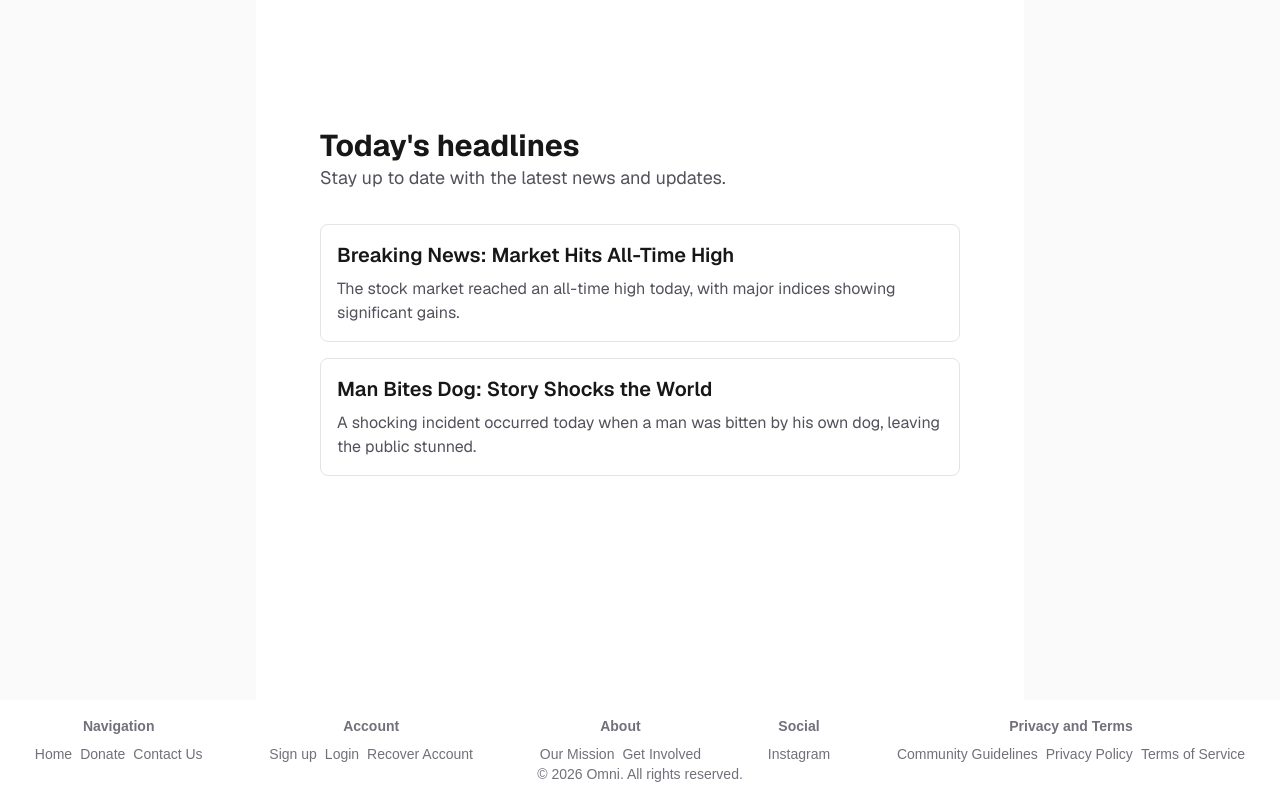
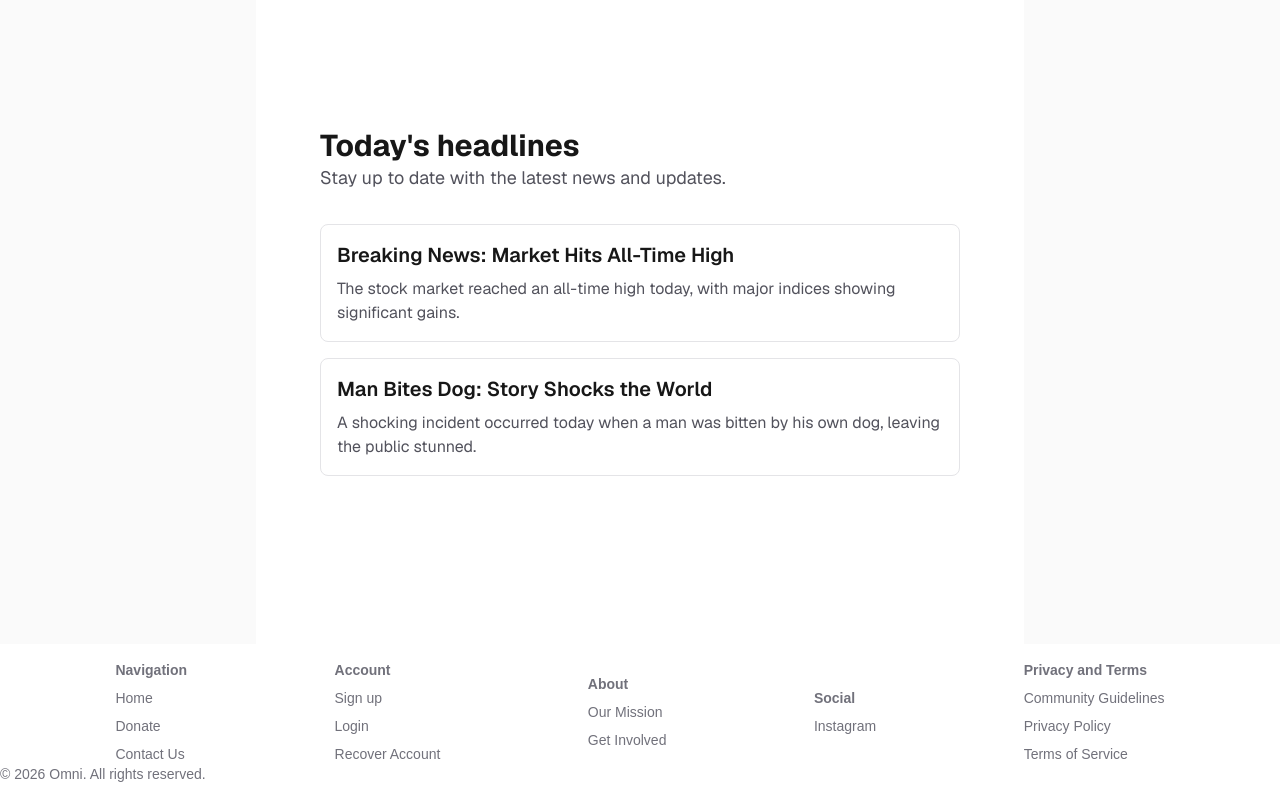
Before and after one commit to thomassrmcardle/Omni, a Next.js app in the folder app/: page / in a window 1280 px wide. Built offline with nearby package versions, Linux system fonts and the light colour scheme.

Commit message:
Resolved footer glitch.

```diff
--- a/app/app/layout.tsx
+++ b/app/app/layout.tsx
@@ -19,11 +19,11 @@ export const metadata: Metadata = {
 
 function FooterLayout() {
   return (
-    <footer className="w-full text-center py-4 text-sm text-zinc-500 dark:text-zinc-400">
+    <footer className="w-full py-4 text-sm text-zinc-500 dark:text-zinc-400">
        <div className="flex space-evenly w-full gap-8">
         <div className="match-stack">
           <h3 className="font-semibold" >Navigation</h3>
-          <ul className="flex gap-2">
+          <ul className="flex flex-col gap-2">
             <li><a href="/" className="text-white-200 hover:underline">
               Home
             </a></li>
@@ -38,7 +38,7 @@ function FooterLayout() {
 
         <div className="match-stack">
           <h3 className="font-semibold">Account</h3>
-          <ul className="flex gap-2">
+          <ul className="flex flex-col gap-2">
             <li><a href="/guidelines" className="text-white-200 hover:underline">
               Sign up
             </a></li>
@@ -53,7 +53,7 @@ function FooterLayout() {
 
         <div className="match-stack">
           <h3 className="font-semibold" >About</h3>
-          <ul className="flex gap-2">
+          <ul className="flex flex-col gap-2">
             <li><a href="/mission" className="text-white-200 hover:underline">
               Our Mission
             </a></li>
@@ -65,7 +65,7 @@ function FooterLayout() {
 
         <div className="match-stack">
           <h3 className="font-semibold">Social</h3>
-          <ul className="flex gap-2">
+          <ul className="flex flex-col gap-2">
             <li><a href="/guidelines" className="text-white-200 hover:underline">
               Instagram
             </a></li>
@@ -74,7 +74,7 @@ function FooterLayout() {
 
         <div className="match-stack">
           <h3 className="font-semibold" >Privacy and Terms</h3>
-          <ul className="flex gap-2">
+          <ul className="flex flex-col gap-2">
             <li><a href="/guidelines" className="text-white-200 hover:underline">
               Community Guidelines
             </a></li>
```
